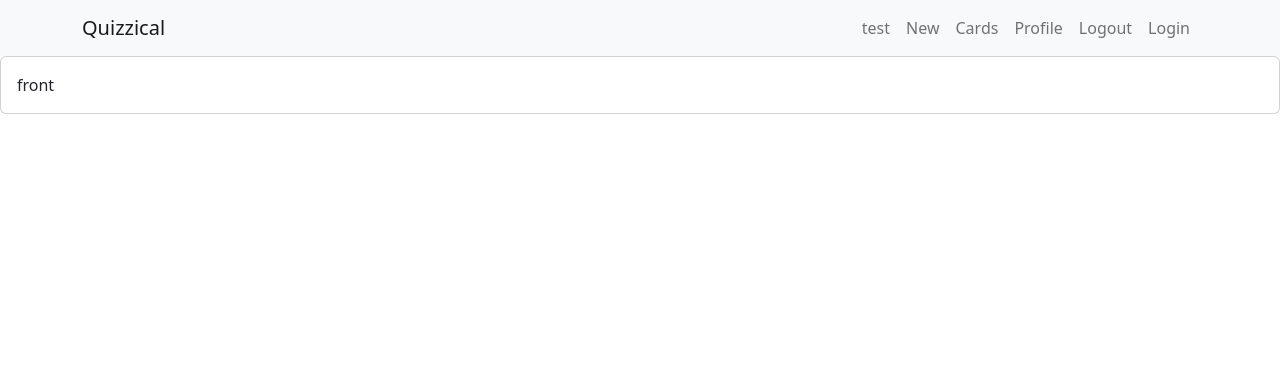
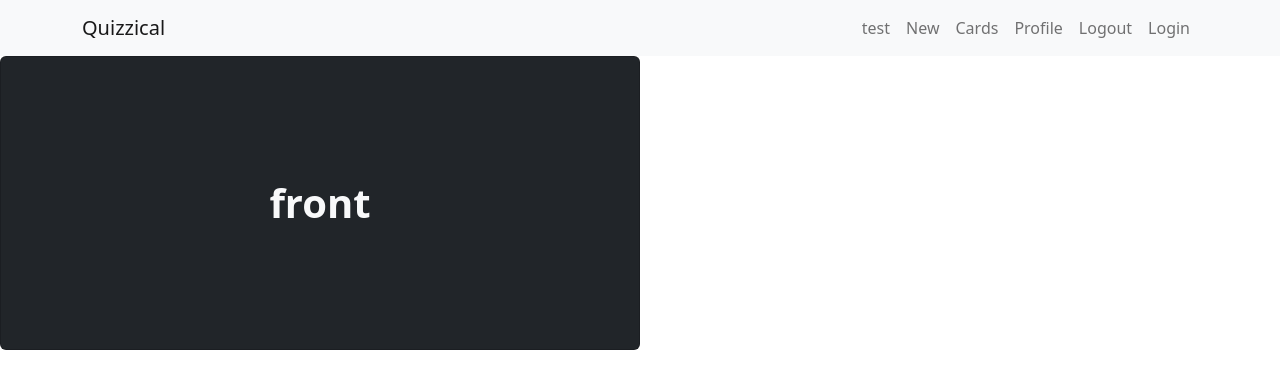
Before and after one commit to miaju/flashcards, a React (Create React App) app in the folder react_app/: page /test in a window 1280 px wide. Shown: the top 388 px of the page. Built offline with nearby package versions, Linux system fonts and the light colour scheme.

Commit message:
Components/card item (#2)
* add basic card + card spinning mechanic

* make minor style edits

```diff
--- a/react_app/src/components/CardItem.js
+++ b/react_app/src/components/CardItem.js
@@ -1,16 +1,19 @@
 import { useState } from "react"
 import Card from 'react-bootstrap/Card';
+
+import "./CardItem.scss"
 
 export default function CardItem(props) {
   const [clicked, setClicked] = useState(false);
   const click = () => { setClicked(!clicked) }
   const card = props.card;
+  const className = clicked ? "back" : "front"
+
   return (
-    <Card onClick={click}>
+    <Card bg="dark" text="light" className={className} onClick={click}>
     <Card.Body>
     { clicked ? card.back : card.front }
     </Card.Body>
-
     </Card>
   )
 };
--- a/react_app/src/components/CardItem.scss
+++ b/react_app/src/components/CardItem.scss
@@ -0,0 +1,26 @@
+.card {
+  position: relative;
+  width: 50%;
+  height: 100%;
+  cursor: pointer;
+  transform-style: preserve-3d;
+  transform-origin: center right;
+  transition: transform 1s;
+}
+
+.back {
+  transform: translateX(-100%) rotateY(-180deg);
+  .card-body {
+    transform: rotateY(180deg);
+  }
+}
+
+.card-body {
+  width: 100%;
+  height: 100%;
+  line-height: 260px;
+  text-align: center;
+  font-weight: bold;
+  font-size: 40px;
+  backface-visibility: hidden;
+}
```
